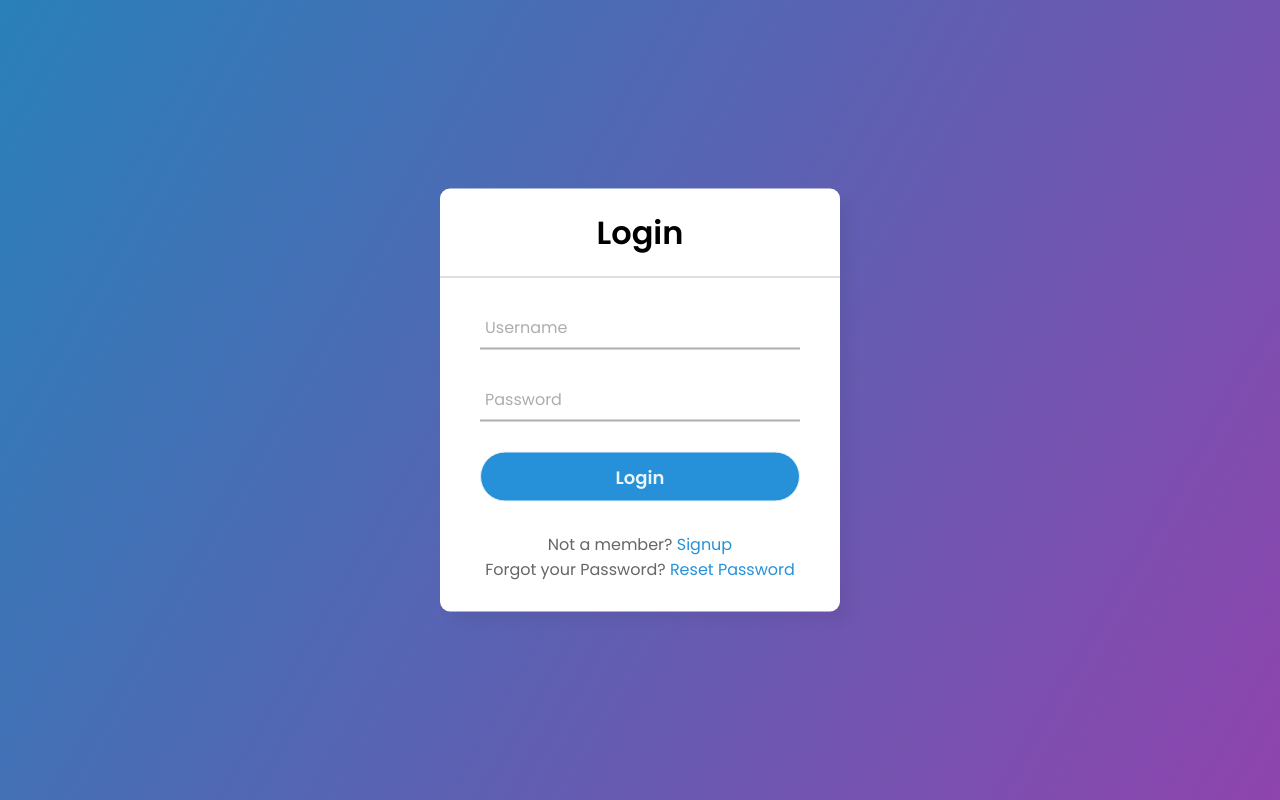
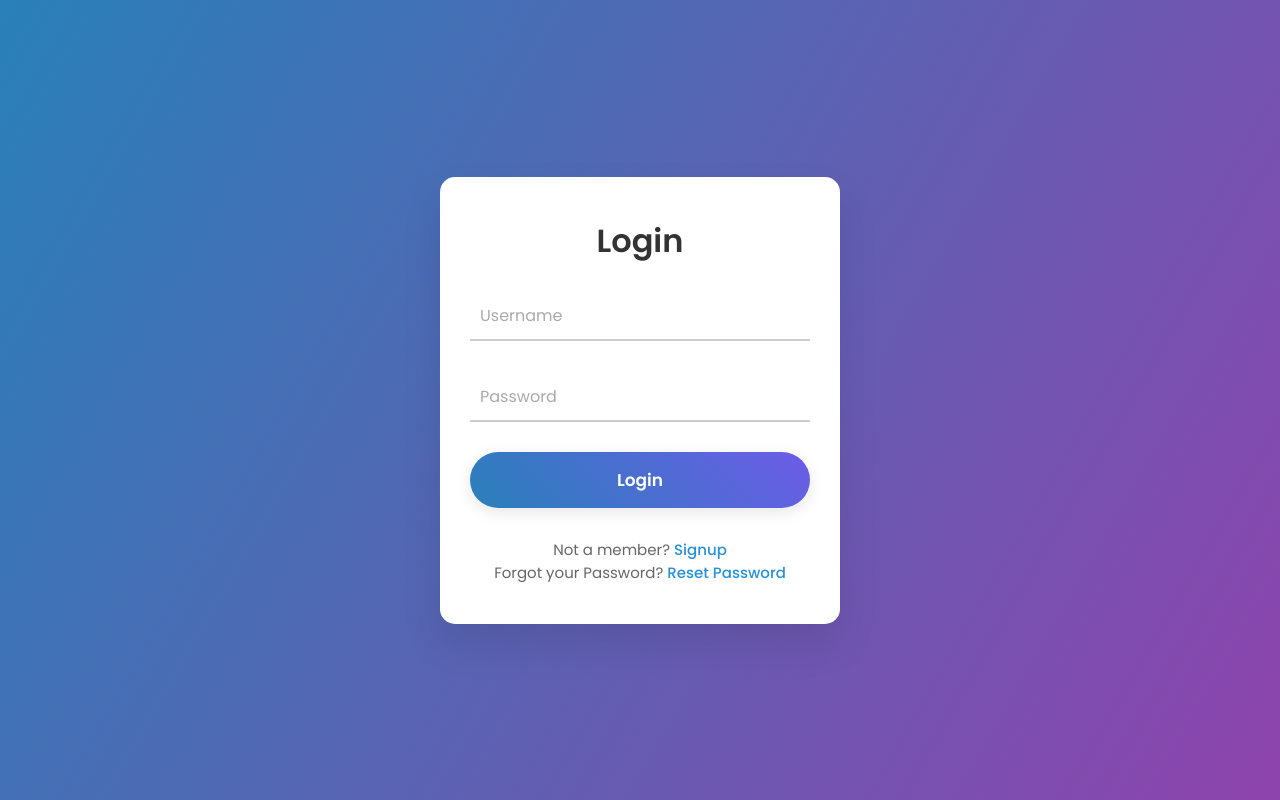
Before and after one commit to prash60403/Authentification_project2, a Django app: page /login/ in a window 1280 px wide. Run offline with Django 5.2, Linux system fonts and the light colour scheme.

Commit message:
after login, and css enhance

```diff
--- a/AuthenticationProject/static/style.css
+++ b/AuthenticationProject/static/style.css
@@ -1,114 +1,169 @@
 
 @import url('https://fonts.googleapis.com/css2?family=Noto+Sans:wght@700&family=Poppins:wght@400;500;600&display=swap');
-*{
+
+* {
   margin: 0;
   padding: 0;
   box-sizing: border-box;
   font-family: "Poppins", sans-serif;
 }
-body{
-  margin: 0;
-  padding: 0;
-  background: linear-gradient(120deg,#2980b9, #8e44ad);
+
+body {
+  background: linear-gradient(120deg, #2980b9, #8e44ad);
   height: 100vh;
+  display: flex;
+  align-items: center;
+  justify-content: center;
   overflow: hidden;
 }
-.center{
+
+.center {
+  width: 90%;
+  max-width: 400px;
+  background: white;
+  border-radius: 15px;
+  box-shadow: 0 20px 40px rgba(0, 0, 0, 0.1);
+  padding: 40px 30px;
+  animation: fadeIn 0.7s ease-in-out;
+}
+
+.center h1 {
+  text-align: center;
+  margin-bottom: 25px;
+  color: #333;
+  font-weight: 600;
+}
+
+.center form {
+  display: flex;
+  flex-direction: column;
+}
+
+form .txt_field {
+  position: relative;
+  margin-bottom: 30px;
+}
+
+.txt_field input {
+  width: 100%;
+  padding: 12px 10px;
+  font-size: 16px;
+  border: none;
+  border-bottom: 2px solid #ccc;
+  background: transparent;
+  outline: none;
+  transition: 0.3s ease;
+}
+
+.txt_field input:focus {
+  border-color: #2691d9;
+}
+
+.txt_field label {
   position: absolute;
   top: 50%;
-  left: 50%;
-  transform: translate(-50%, -50%);
-  width: 400px;
-  background: white;
-  border-radius: 10px;
-  box-shadow: 10px 10px 15px rgba(0,0,0,0.05);
-}
-.center h1{
-  text-align: center;
-  padding: 20px 0;
-  border-bottom: 1px solid silver;
-}
-.center form{
-  padding: 0 40px;
-  box-sizing: border-box;
-}
-form .txt_field{
-  position: relative;
-  border-bottom: 2px solid #adadad;
-  margin: 30px 0;
-}
-.txt_field input{
-  width: 100%;
-  padding: 0 5px;
-  height: 40px;
-  font-size: 16px;
-  border: none;
-  background: none;
-  outline: none;
-}
-.txt_field label{
-  position: absolute;
-  top: 50%;
-  left: 5px;
-  color: #adadad;
-  transform: translateY(-50%);
+  left: 10px;
+  color: #aaa;
   font-size: 16px;
   pointer-events: none;
-  transition: .5s;
+  transform: translateY(-50%);
+  transition: 0.3s ease;
 }
-.txt_field span::before{
+
+.txt_field input:focus ~ label,
+.txt_field input:valid ~ label {
+  top: -8px;
+  font-size: 13px;
+  color: #2691d9;
+}
+
+.txt_field span::before {
   content: '';
   position: absolute;
-  top: 40px;
+  bottom: 0;
   left: 0;
+  height: 2px;
   width: 0%;
-  height: 2px;
   background: #2691d9;
-  transition: .5s;
+  transition: width 0.4s ease;
 }
-.txt_field input:focus ~ label,
-.txt_field input:valid ~ label{
-  top: -5px;
-  color: #2691d9;
-}
+
 .txt_field input:focus ~ span::before,
-.txt_field input:valid ~ span::before{
+.txt_field input:valid ~ span::before {
   width: 100%;
 }
-.pass{
-  margin: -5px 0 20px 5px;
-  color: #a6a6a6;
+
+.pass {
+  margin: -15px 0 20px 5px;
+  color: #999;
+  font-size: 14px;
+  text-align: right;
   cursor: pointer;
+  transition: 0.2s ease;
 }
-.pass:hover{
+
+.pass:hover {
+  text-decoration: underline;
+  color: #555;
+}
+
+input[type="submit"] {
+  background: linear-gradient(45deg, #2980b9, #6c5ce7);
+  border: none;
+  padding: 15px 0;
+  color: white;
+  font-size: 17px;
+  font-weight: 600;
+  border-radius: 30px;
+  cursor: pointer;
+  box-shadow: 0 4px 15px rgba(0, 0, 0, 0.1);
+  transition: all 0.3s ease-in-out;
+}
+
+input[type="submit"]:hover {
+  background: linear-gradient(45deg, #6c5ce7, #2980b9);
+  transform: scale(1.03);
+  box-shadow: 0 6px 18px rgba(0, 0, 0, 0.2);
+}
+
+.signup_link {
+  margin-top: 30px;
+  text-align: center;
+  font-size: 15px;
+  color: #666;
+}
+
+.signup_link a {
+  color: #2691d9;
+  text-decoration: none;
+  font-weight: 500;
+}
+
+.signup_link a:hover {
   text-decoration: underline;
 }
-input[type="submit"]{
-  width: 100%;
-  height: 50px;
-  border: 1px solid;
-  background: #2691d9;
-  border-radius: 25px;
-  font-size: 18px;
-  color: #e9f4fb;
-  font-weight: 700;
-  cursor: pointer;
-  outline: none;
+
+@keyframes fadeIn {
+  from {
+    opacity: 0;
+    transform: translateY(-30px);
+  }
+  to {
+    opacity: 1;
+    transform: translateY(0);
+  }
 }
-input[type="submit"]:hover{
-  border-color: #2691d9;
-  transition: .5s;
+
+@media screen and (max-width: 480px) {
+  .center {
+    padding: 30px 20px;
+  }
+
+  .txt_field label {
+    font-size: 15px;
+  }
+
+  input[type="submit"] {
+    font-size: 16px;
+  }
 }
-.signup_link{
-  margin: 30px 0;
-  text-align: center;
-  font-size: 16px;
-  color: #666666;
-}
-.signup_link a{
-  color: #2691d9;
-  text-decoration: none;
-}
-.signup_link a:hover{
-  text-decoration: underline;
-}
```
Also changed, not shown: AuthenticationProject/AuthenticationProject/settings.py (+11 -12 lines), AuthenticationProject/templates/index.html (+113 -4 lines), AuthenticationProject/db.sqlite3.
